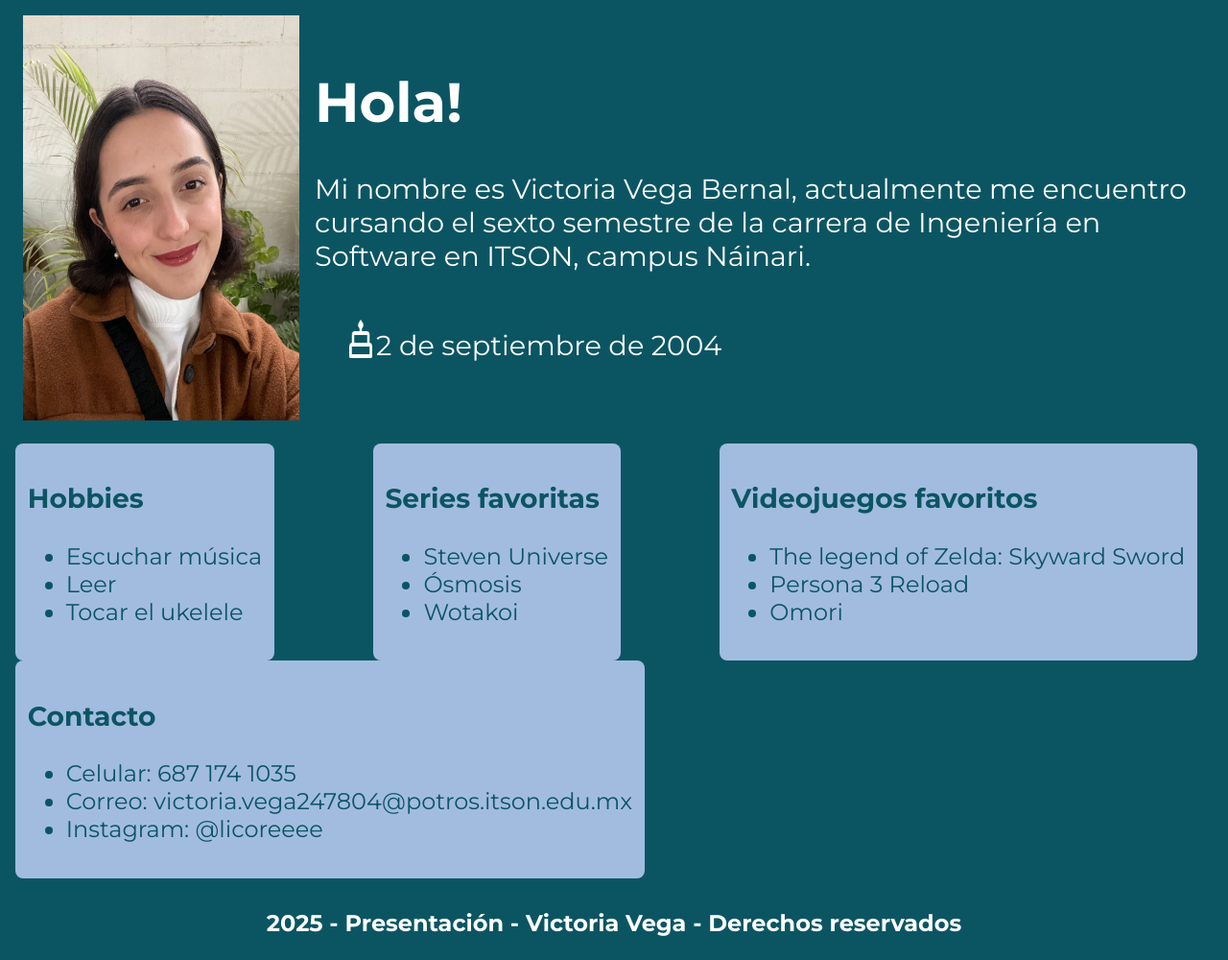
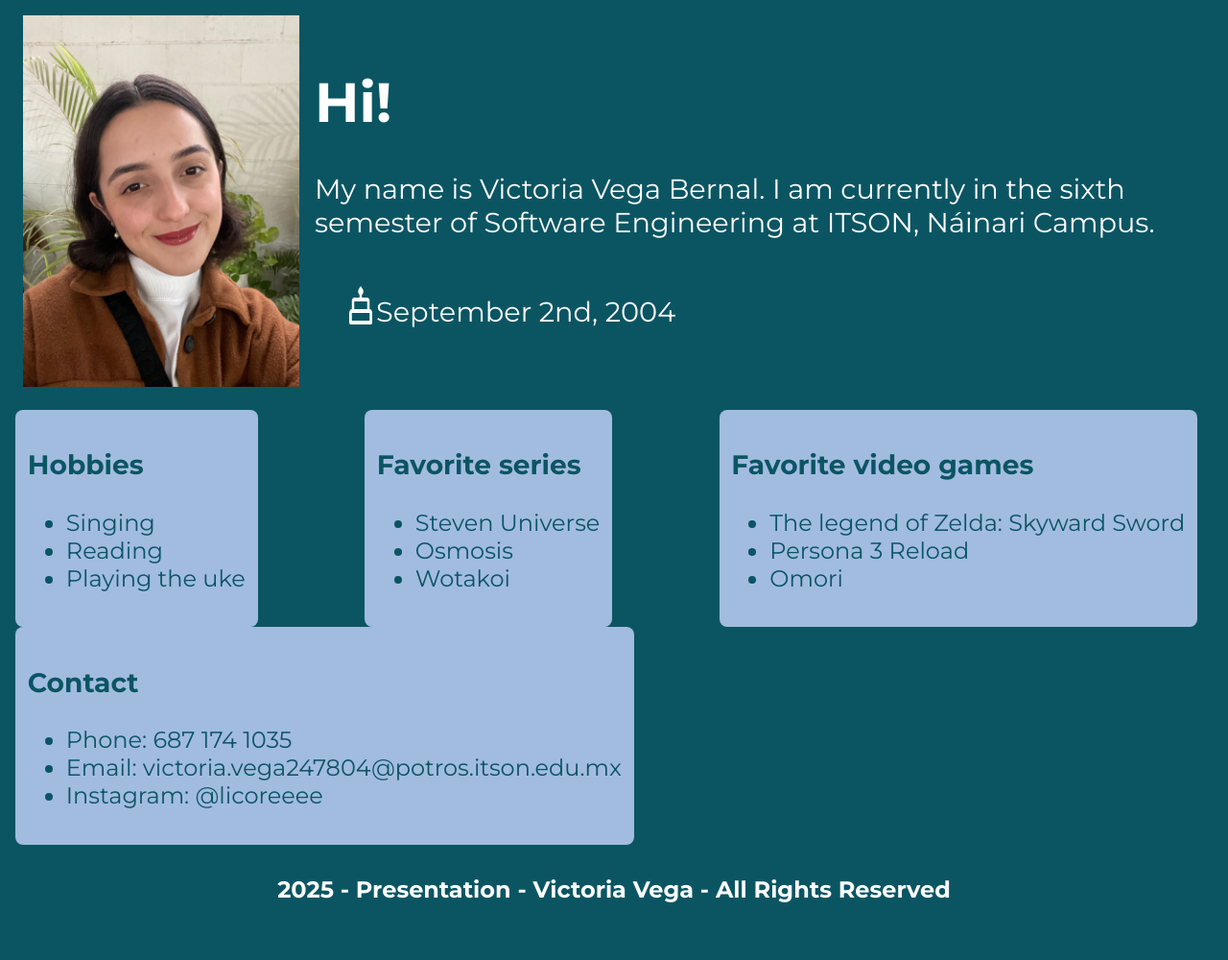
Before and after one commit to licoreeee/LandingVegaVictoria, a plain HTML site: page LandingVegaVictoria/index.html in a window 1280 px wide. Shown: the whole page at 96% size. After the commit the page ends 965 px from the top, so only its background shows below. Drawn offline with Linux system fonts and the light colour scheme.

Commit message:
LandingVegaVictoria English Version

```diff
--- a/LandingVegaVictoria/index.html
+++ b/LandingVegaVictoria/index.html
@@ -4,17 +4,17 @@
     <meta charset="UTF-8">
     <meta name="viewport" content="width=device-width, initial-scale=1.0">
     <link rel="stylesheet" href="styles.css"/>
-    <title>Presentación - Victoria Vega</title>
+    <title>Presentation - Victoria Vega</title>
 </head>
 <body>
     <header>
         <img class="imagen" src="resources\imagen_victoria.jpeg" alt="Foto de Victoria">
         <div>
-            <h1>Hola!</h1>
-            <p>Mi nombre es Victoria Vega Bernal, actualmente me encuentro cursando el sexto semestre de la carrera de Ingeniería en Software en ITSON, campus Náinari.</p>
+            <h1>Hi!</h1>
+            <p>My name is Victoria Vega Bernal. I am currently in the sixth semester of Software Engineering at ITSON, Náinari Campus.</p>
             <div>
                 <img class="icono" src="resources\icono_pastel.png" alt="Icono pastel">
-                <p> 2 de septiembre de 2004</p>
+                <p> September 2nd, 2004</p>
             </div>
         </div>
     </header>
@@ -22,21 +22,21 @@
         <section>
             <h3>Hobbies</h3>
             <ul>
-                <li>Escuchar música</li>
-                <li>Leer</li>
-                <li>Tocar el ukelele</li>
+                <li>Singing</li>
+                <li>Reading</li>
+                <li>Playing the uke</li>
             </ul>
         </section>
         <section>
-            <h3>Series favoritas</h3>
+            <h3>Favorite series</h3>
             <ul>
                 <li>Steven Universe</li>
-                <li>Ósmosis</li>
+                <li>Osmosis</li>
                 <li>Wotakoi</li>
             </ul>
         </section>
         <section>
-            <h3>Videojuegos favoritos</h3>
+            <h3>Favorite video games</h3>
             <ul>
                 <li>The legend of Zelda: Skyward Sword</li>
                 <li>Persona 3 Reload</li>
@@ -45,16 +45,16 @@
         </section>
         </div>
         <section>
-            <h3>Contacto</h3>
+            <h3>Contact</h3>
             <ul>
-                <li>Celular: 687 174 1035</li>
-                <li>Correo: victoria.vega247804@potros.itson.edu.mx</li>
+                <li>Phone: 687 174 1035</li>
+                <li>Email: victoria.vega247804@potros.itson.edu.mx</li>
                 <li>Instagram: @licoreeee</li>
             </ul>
         </section>
     </main>
     <footer>
-        <p>2025 - Presentación - Victoria Vega - Derechos reservados</p>
+        <p>2025 - Presentation - Victoria Vega - All Rights Reserved</p>
     </footer>
 </body>
 </html>
```
